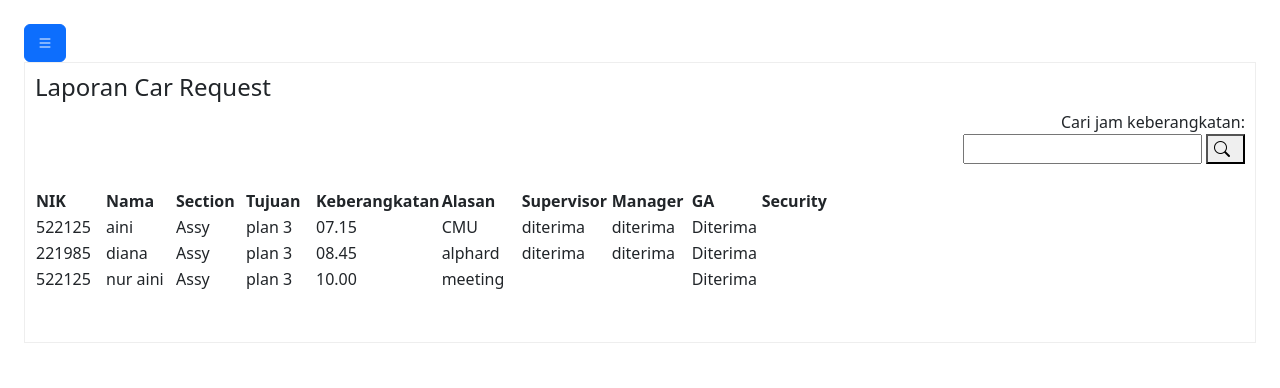
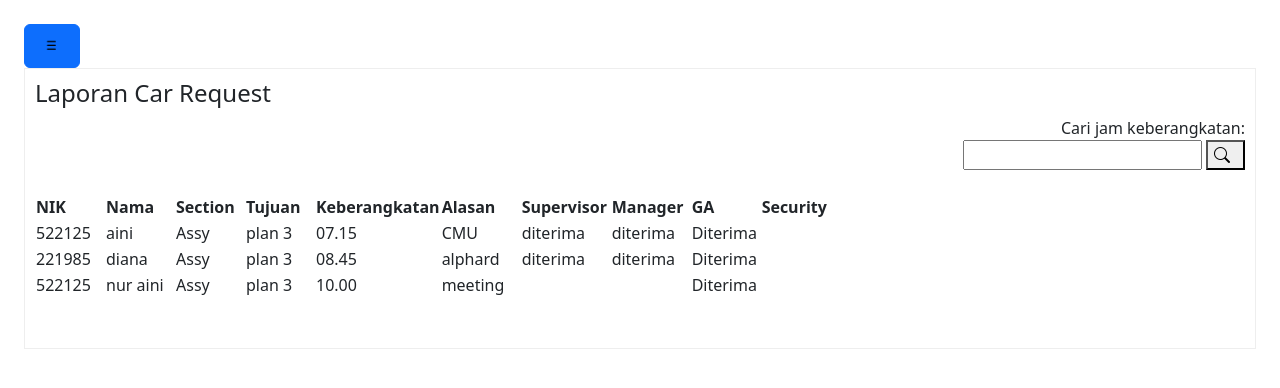
Before and after one commit to Ainizoro/car_request, a PHP site: page /laporan_user.php in a window 1280 px wide. Shown: the top 388 px of the page. Run offline with PHP 8.4, Linux system fonts and the light colour scheme; a user stored in the database is signed in; data comes from the database, SQL or seed files in the repository; some libraries are stand-ins or nearby versions.

Commit message:
ditambahkan isi

```diff
--- a/laporan_user.php
+++ b/laporan_user.php
@@ -14,6 +14,9 @@
   <meta name="viewport" content="width=device-width, initial-scale=1.0" />
   <title>USER</title>
   <!-- bootstrap 5 css -->
+  <link rel=”stylesheet” href=”css/bootstrap.min.css” />
+  <link rel="stylesheet" href="/assets/lib/font-awesome/css/font-awesome.css" type="text/css">
+  <link href="https://netdna.bootstrapcdn.com/bootstrap/3.0.0/css/bootstrap-glyphicons.css" rel="stylesheet">
   <link rel="stylesheet" href="https://stackpath.bootstrapcdn.com/bootstrap/5.0.0-alpha2/css/bootstrap.min.css" integrity="sha384-DhY6onE6f3zzKbjUPRc2hOzGAdEf4/Dz+WJwBvEYL/lkkIsI3ihufq9hk9K4lVoK" crossorigin="anonymous" />
   <link rel="stylesheet" href="https://cdn.jsdelivr.net/npm/bootstrap-icons@1.9.1/font/bootstrap-icons.css" />
   <style>
@@ -59,33 +62,29 @@
       <h4 class="mb-5 text-white">CAR REQUEST</h4>
       <li>
         <a class="text-white" href="halaman_user.php">
-          <i class="bi bi-house mr-2"></i>
           Dashboard
         </a>
       </li>
       <li>
         <a class="text-white" href="data_user.php">
-          <i class='bi bi-truck'></i>
           Input Request Car
         </a>
       </li>
       <li>
         <a class="text-white" href="laporan_user.php">
-          <i class="bi bi-clipboard-data-fill"></i>
           Laporan Car Request
           <?php include('notification.php') ?>
         </a>
       </li>
       <a class="text-white" href="index.php">
-       <i class='bi bi-box-arrow-right'></i>
-        Logout
+       Logout
       </a>
       </li>
   </div>
   </div>
   <section class="p-4" id="main-content">
     <button class="btn btn-primary" id="button-toggle">
-      <i class="bi bi-list"></i>
+      <img src="list.png" height="30px" width="30px">
     </button>
     <div style="border:1px solid rgb(238,238,238); padding:10px; overflow:auto; width:auto; height:auto;">
       <h4>Laporan Car Request</h4>
```
Also changed, not shown: halaman_user.php (+4 -5 lines), laporan_ga.php (+4 -5 lines).
